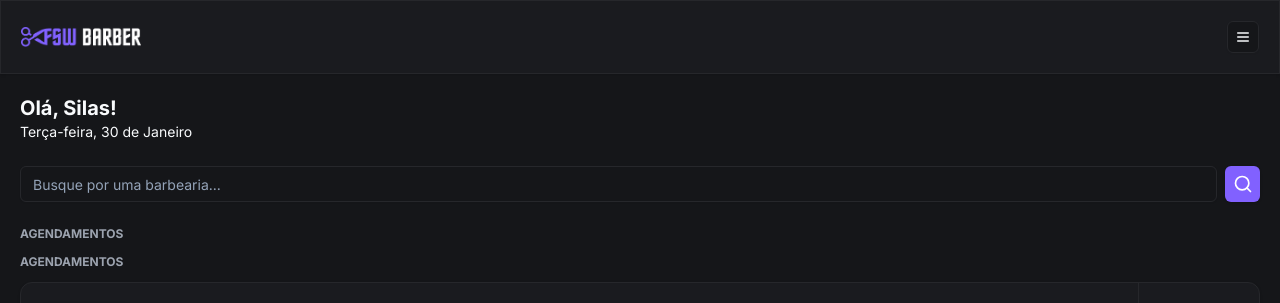
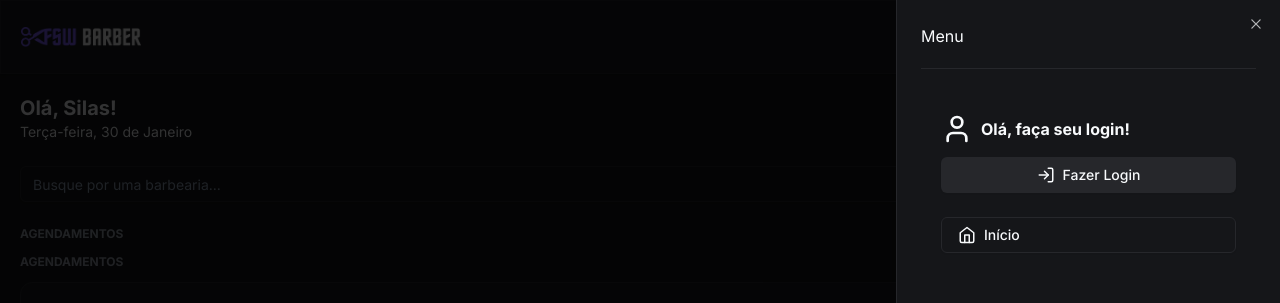
Before and after one commit to SilasRodrigues19/FSWBarber, a Next.js app: page / in a window 1280 px wide. Both pictures are taken after a click on the button 1243 px from the left and 37 px from the top of the page. Shown: the top 303 px of the page. Built offline with nearby package versions, Linux system fonts and the light colour scheme; no server answers; the database is empty.

Commit message:
feat: implement signin and signout methods with next-auth

```diff
--- a/app/_components/header.tsx
+++ b/app/_components/header.tsx
@@ -1,16 +1,102 @@
+"use client";
+
 import Image from "next/image";
 import { Card, CardContent } from "./ui/card";
 import { Button } from "./ui/button";
-import { MenuIcon } from "lucide-react";
+import {
+  CalendarIcon,
+  HomeIcon,
+  LogInIcon,
+  LogOutIcon,
+  MenuIcon,
+  UserIcon,
+} from "lucide-react";
+import { Sheet, SheetContent, SheetHeader, SheetTrigger } from "./ui/sheet";
+import { Separator } from "./ui/separator";
+import { signIn, signOut, useSession } from "next-auth/react";
+import { Avatar, AvatarImage } from "./ui/avatar";
+import Link from "next/link";
+import { useState } from "react";
 
 export const Header = () => {
+  const { data, status } = useSession();
+
+  const handleSignOut = () => signOut();
+
+  const handleSignIn = () => signIn("google");
+
+  const [isSheetOpen, setIsSheetOpen] = useState(false);
+
+  const closeSheet = () => setIsSheetOpen(false);
+
   return (
     <Card className="rounded-none">
       <CardContent className="p-5 flex justify-between flex-row items-center">
         <Image src="/logo.png" alt="FSW Barber" height={22} width={120} />
-        <Button variant="outline" size="icon" className="h-8 w-8">
-          <MenuIcon size={16} />
-        </Button>
+        <Sheet onOpenChange={setIsSheetOpen} open={isSheetOpen}>
+          <SheetTrigger asChild>
+            <Button variant="outline" size="icon" className="h-8 w-8">
+              <MenuIcon size={16} />
+            </Button>
+          </SheetTrigger>
+
+          <SheetContent>
+            <SheetHeader>Menu</SheetHeader>
+            <Separator className="my-5" />
+
+            {status === "authenticated" ? (
+              <div className="flex justify-between items-center px-5 py-6">
+                <div className="flex items-center gap-3">
+                  <Avatar>
+                    <AvatarImage
+                      src={data?.user?.image ?? ""}
+                      alt={data?.user?.name ?? "User image"}
+                    />
+                  </Avatar>
+
+                  <h2 className="font-bold">{data?.user?.name}</h2>
+                </div>
+
+                <Button variant="secondary" size="icon">
+                  <LogOutIcon onClick={handleSignOut} />
+                </Button>
+              </div>
+            ) : (
+              <div className="px-5 py-6 gap-3 flex flex-col">
+                <div className="flex items-center gap-2">
+                  <UserIcon size={32} />
+                  <h2 className="font-bold">Olá, faça seu login!</h2>
+                </div>
+                <Button
+                  variant="secondary"
+                  onClick={handleSignIn}
+                  className="w-full"
+                >
+                  <LogInIcon className="mr-2" size={18} />
+                  Fazer Login
+                </Button>
+              </div>
+            )}
+
+            <div className="flex flex-col gap-3 px-5">
+              <Button variant="outline" className="justify-start" asChild>
+                <Link href="/" onClick={closeSheet}>
+                  <HomeIcon className="mr-2" size={18} />
+                  Início
+                </Link>
+              </Button>
+
+              {status === "authenticated" && (
+                <Button variant="outline" className="justify-start" asChild>
+                  <Link href="/bookings">
+                    <CalendarIcon className="mr-2" size={18} />
+                    Agendamentos
+                  </Link>
+                </Button>
+              )}
+            </div>
+          </SheetContent>
+        </Sheet>
       </CardContent>
     </Card>
   );
--- /dev/null
+++ b/app/_components/ui/sheet.tsx
@@ -0,0 +1,140 @@
+"use client"
+
+import * as React from "react"
+import * as SheetPrimitive from "@radix-ui/react-dialog"
+import { Cross2Icon } from "@radix-ui/react-icons"
+import { cva, type VariantProps } from "class-variance-authority"
+
+import { cn } from "@/app/_lib/utils"
+
+const Sheet = SheetPrimitive.Root
+
+const SheetTrigger = SheetPrimitive.Trigger
+
+const SheetClose = SheetPrimitive.Close
+
+const SheetPortal = SheetPrimitive.Portal
+
+const SheetOverlay = React.forwardRef<
+  React.ElementRef<typeof SheetPrimitive.Overlay>,
+  React.ComponentPropsWithoutRef<typeof SheetPrimitive.Overlay>
+>(({ className, ...props }, ref) => (
+  <SheetPrimitive.Overlay
+    className={cn(
+      "fixed inset-0 z-50 bg-black/80  data-[state=open]:animate-in data-[state=closed]:animate-out data-[state=closed]:fade-out-0 data-[state=open]:fade-in-0",
+      className
+    )}
+    {...props}
+    ref={ref}
+  />
+))
+SheetOverlay.displayName = SheetPrimitive.Overlay.displayName
+
+const sheetVariants = cva(
+  "fixed z-50 gap-4 bg-background p-6 shadow-lg transition ease-in-out data-[state=open]:animate-in data-[state=closed]:animate-out data-[state=closed]:duration-300 data-[state=open]:duration-500",
+  {
+    variants: {
+      side: {
+        top: "inset-x-0 top-0 border-b data-[state=closed]:slide-out-to-top data-[state=open]:slide-in-from-top",
+        bottom:
+          "inset-x-0 bottom-0 border-t data-[state=closed]:slide-out-to-bottom data-[state=open]:slide-in-from-bottom",
+        left: "inset-y-0 left-0 h-full w-3/4 border-r data-[state=closed]:slide-out-to-left data-[state=open]:slide-in-from-left sm:max-w-sm",
+        right:
+          "inset-y-0 right-0 h-full w-3/4 border-l data-[state=closed]:slide-out-to-right data-[state=open]:slide-in-from-right sm:max-w-sm",
+      },
+    },
+    defaultVariants: {
+      side: "right",
+    },
+  }
+)
+
+interface SheetContentProps
+  extends React.ComponentPropsWithoutRef<typeof SheetPrimitive.Content>,
+    VariantProps<typeof sheetVariants> {}
+
+const SheetContent = React.forwardRef<
+  React.ElementRef<typeof SheetPrimitive.Content>,
+  SheetContentProps
+>(({ side = "right", className, children, ...props }, ref) => (
+  <SheetPortal>
+    <SheetOverlay />
+    <SheetPrimitive.Content
+      ref={ref}
+      className={cn(sheetVariants({ side }), className)}
+      {...props}
+    >
+      {children}
+      <SheetPrimitive.Close className="absolute right-4 top-4 rounded-sm opacity-70 ring-offset-background transition-opacity hover:opacity-100 focus:outline-none focus:ring-2 focus:ring-ring focus:ring-offset-2 disabled:pointer-events-none data-[state=open]:bg-secondary">
+        <Cross2Icon className="h-4 w-4" />
+        <span className="sr-only">Close</span>
+      </SheetPrimitive.Close>
+    </SheetPrimitive.Content>
+  </SheetPortal>
+))
+SheetContent.displayName = SheetPrimitive.Content.displayName
+
+const SheetHeader = ({
+  className,
+  ...props
+}: React.HTMLAttributes<HTMLDivElement>) => (
+  <div
+    className={cn(
+      "flex flex-col space-y-2 text-center sm:text-left",
+      className
+    )}
+    {...props}
+  />
+)
+SheetHeader.displayName = "SheetHeader"
+
+const SheetFooter = ({
+  className,
+  ...props
+}: React.HTMLAttributes<HTMLDivElement>) => (
+  <div
+    className={cn(
+      "flex flex-col-reverse sm:flex-row sm:justify-end sm:space-x-2",
+      className
+    )}
+    {...props}
+  />
+)
+SheetFooter.displayName = "SheetFooter"
+
+const SheetTitle = React.forwardRef<
+  React.ElementRef<typeof SheetPrimitive.Title>,
+  React.ComponentPropsWithoutRef<typeof SheetPrimitive.Title>
+>(({ className, ...props }, ref) => (
+  <SheetPrimitive.Title
+    ref={ref}
+    className={cn("text-lg font-semibold text-foreground", className)}
+    {...props}
+  />
+))
+SheetTitle.displayName = SheetPrimitive.Title.displayName
+
+const SheetDescription = React.forwardRef<
+  React.ElementRef<typeof SheetPrimitive.Description>,
+  React.ComponentPropsWithoutRef<typeof SheetPrimitive.Description>
+>(({ className, ...props }, ref) => (
+  <SheetPrimitive.Description
+    ref={ref}
+    className={cn("text-sm text-muted-foreground", className)}
+    {...props}
+  />
+))
+SheetDescription.displayName = SheetPrimitive.Description.displayName
+
+export {
+  Sheet,
+  SheetPortal,
+  SheetOverlay,
+  SheetTrigger,
+  SheetClose,
+  SheetContent,
+  SheetHeader,
+  SheetFooter,
+  SheetTitle,
+  SheetDescription,
+}
--- a/package.json
+++ b/package.json
@@ -18,6 +18,7 @@
     "@auth/prisma-adapter": "^1.3.3",
     "@prisma/client": "5.8.1",
     "@radix-ui/react-avatar": "^1.0.4",
+    "@radix-ui/react-dialog": "^1.0.5",
     "@radix-ui/react-icons": "^1.3.0",
     "@radix-ui/react-separator": "^1.0.3",
     "@radix-ui/react-slot": "^1.0.2",
```
Also changed, not shown: 1 other file (tests, documents, lock files or other folders).
